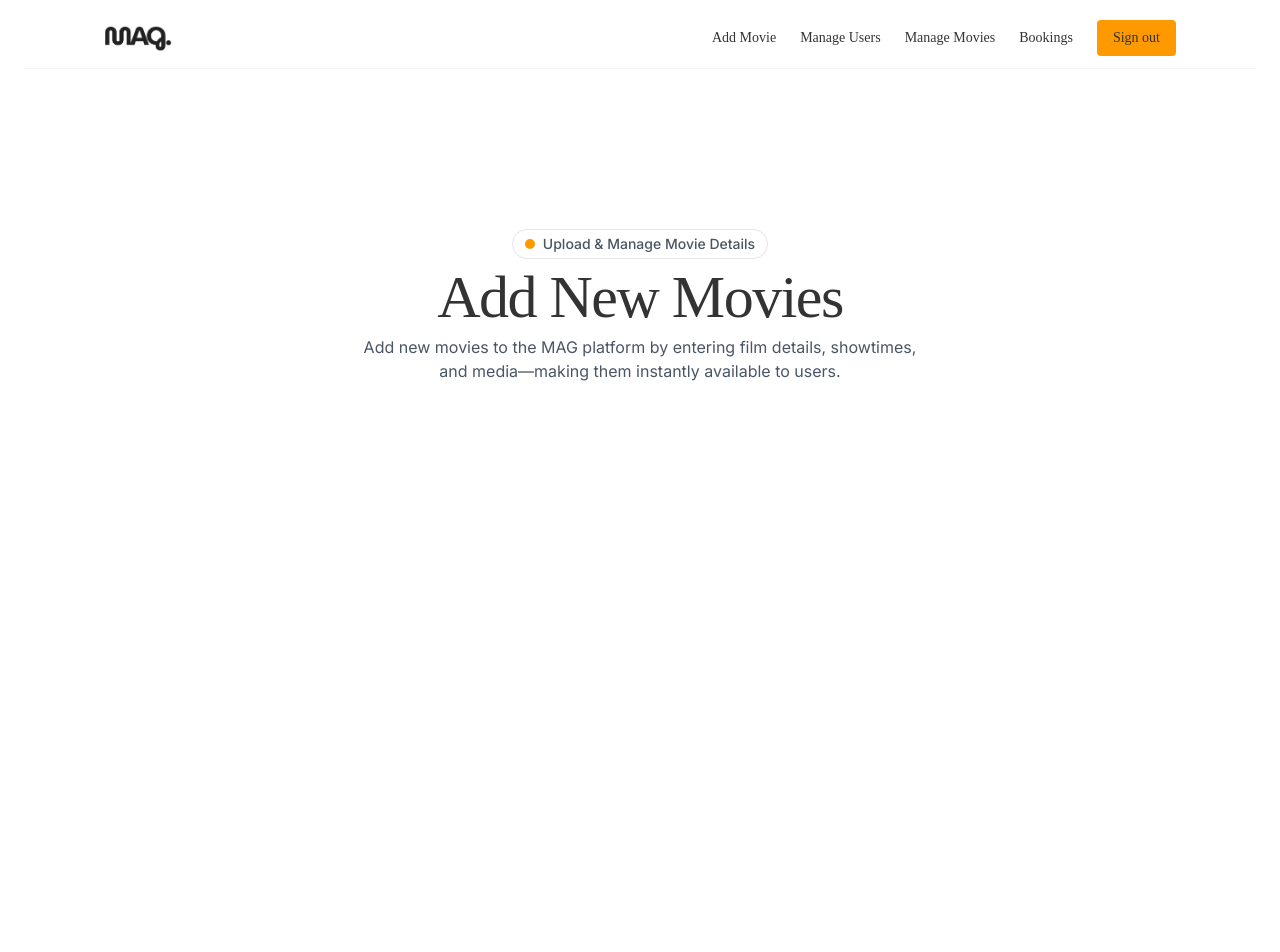
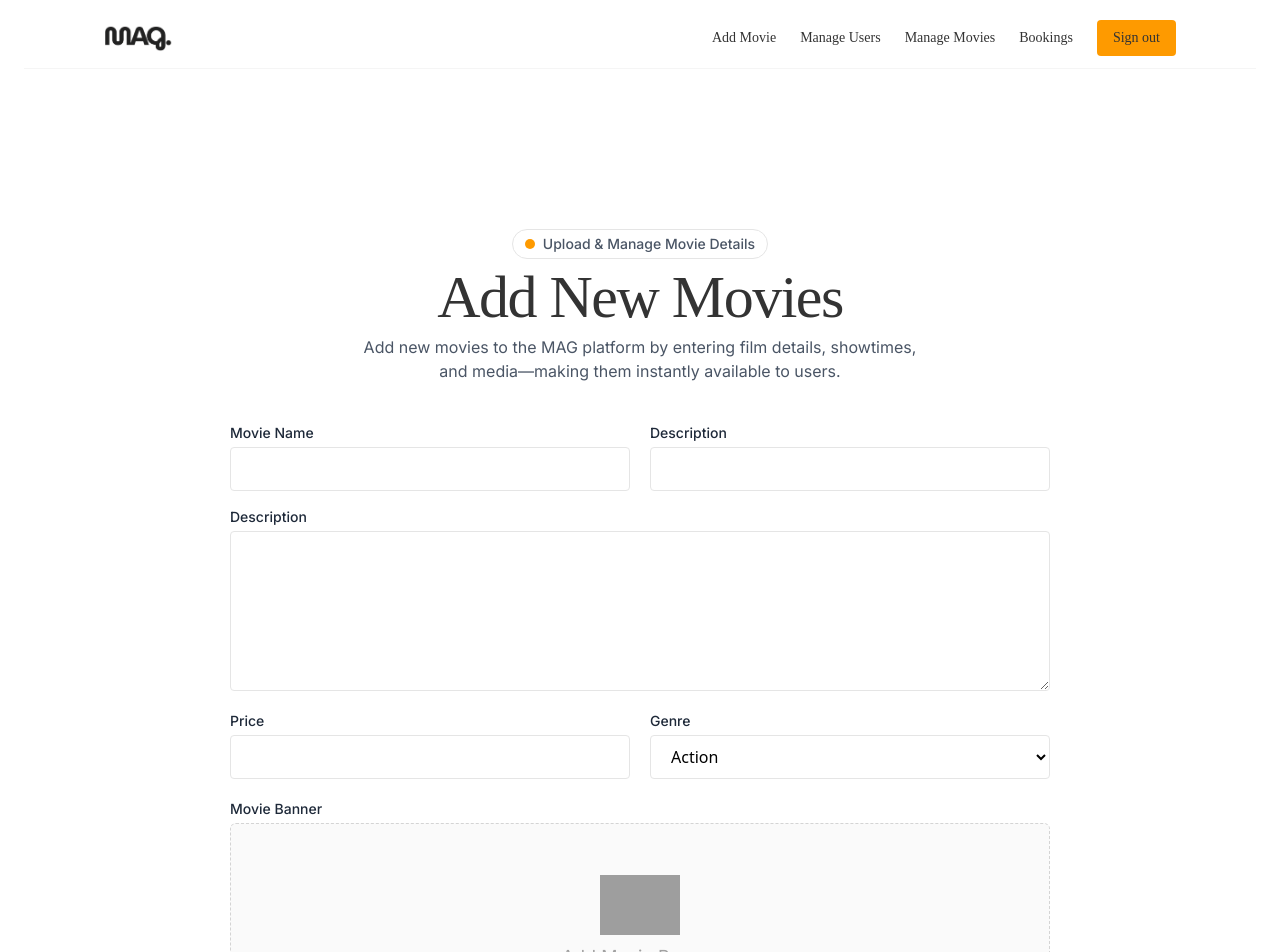
Before and after one commit to ireshdilsh/movie-buying-app, a React (Vite) app: page /add/new/movies in a window 1280 px wide. Shown: the top 952 px of the page. Before the commit the page ends 800 px from the top, so only its background shows below. Built offline with nearby package versions, Linux system fonts and the light colour scheme; grey boxes are pictures that could not be loaded; a web font is replaced by a local one.

Commit message:
feat: enhance AddMovies component with detailed input fields for movie details

```diff
--- a/src/pages/AddMovies.tsx
+++ b/src/pages/AddMovies.tsx
@@ -23,7 +23,48 @@ export default function AddMovies() {
       </div>
 
       {/* add movie form */}
-      <div>
+      <div className='w-full flex justify-center items-center flex-col mt-10'>
+
+        <div className='flex justify-center items-center gap-5'>
+          <div className='flex flex-col justify-start items-start'>
+            <p className='text-gray-800 font-medium text-sm'>Movie Name</p>
+            <input type="text" className='h-11 mt-1 w-100 border px-4 border-neutral-200 rounded-sm' />
+          </div>
+          <div className='flex flex-col justify-start items-start'>
+            <p className='text-gray-800 font-medium text-sm'>Description</p>
+            <input type="text" className='h-11 mt-1 w-100 border px-4 border-neutral-200 rounded-sm' />
+          </div>
+        </div>
+
+        <div className='flex flex-col items-start justify-start'>
+          <p className='text-gray-800 font-medium text-sm mt-4'>Description</p>
+          <textarea name="" id="" className='w-205 h-40 border px-4 py-2 border-neutral-200 rounded-sm mt-1'></textarea>
+        </div>
+
+         <div className='flex justify-center items-center gap-5 mt-5'>
+          <div className='flex flex-col justify-start items-start'>
+            <p className='text-gray-800 font-medium text-sm'>Price</p>
+            <input type="text" className='h-11 mt-1 w-100 border px-4 border-neutral-200 rounded-sm' />
+          </div>
+          <div className='flex flex-col justify-start items-start'>
+            <p className='text-gray-800 font-medium text-sm'>Genre</p>
+            <select name="" id="" className='w-100 h-11 mt-1 border border-neutral-200 rounded-sm px-4'>
+              <option value="action">Action</option>
+              <option value="comedy">Comedy</option>
+              <option value="drama">Drama</option>
+              <option value="horror">Horror</option>
+              <option value="sci-fi">Sci-Fi</option>
+            </select>
+          </div>
+        </div>
+
+        <div className='flex flex-col justify-start items-start mt-5'>
+            <p className='text-sm text-gray-800 font-medium'>Movie Banner</p>
+            <button className='flex-col w-205 h-50 cursor-pointer bg-neutral-50 rounded-md mt-1 text-gray-400 border border-dashed border-neutral-300 flex justify-center items-center gap-2'>
+              <img src="https://img.icons8.com/?size=100&id=1501&format=png&color=999999" className='h-15' alt="add-mark" />
+              <p className='text-lg text-neutral-400'>Add Movie Banner</p>
+            </button>
+        </div>
 
       </div>
     </div>
```
